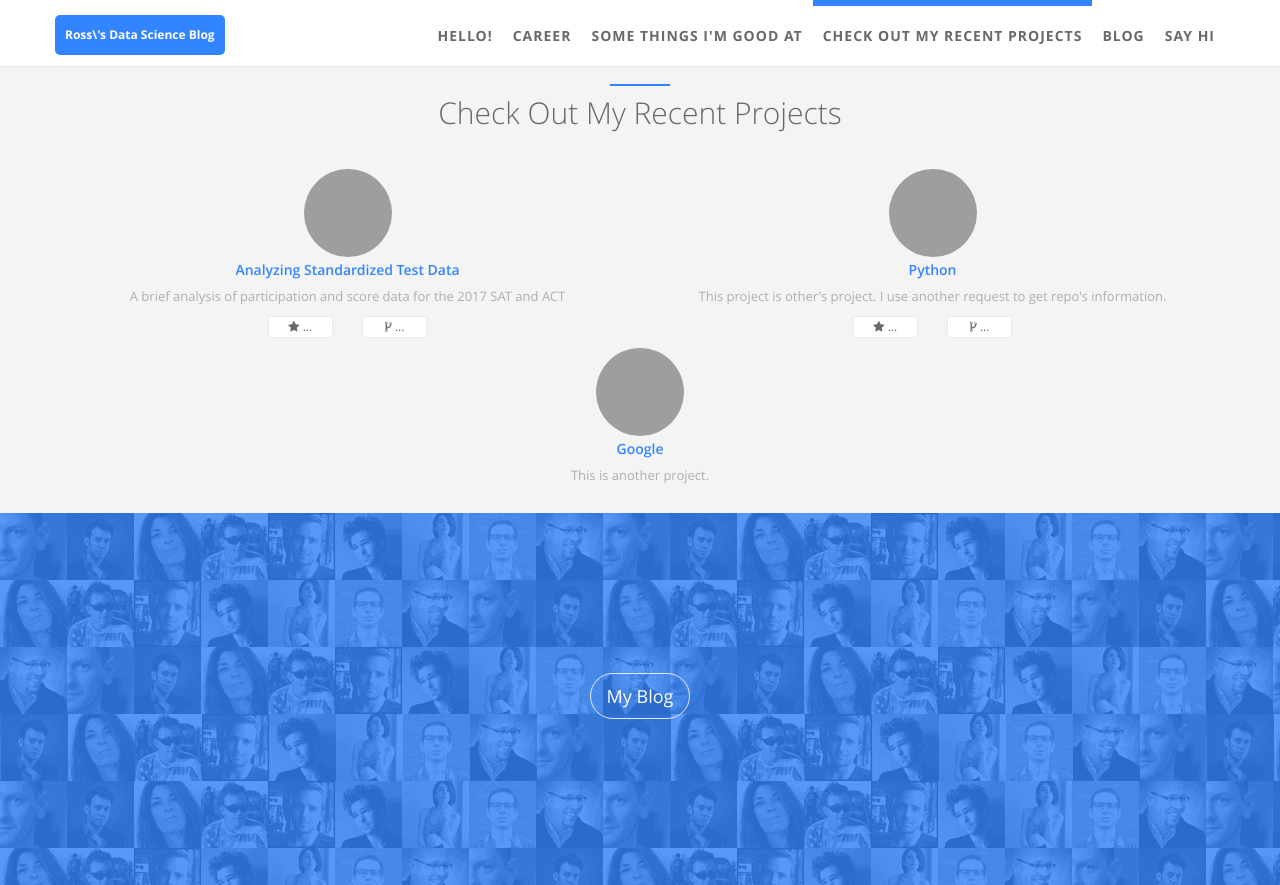
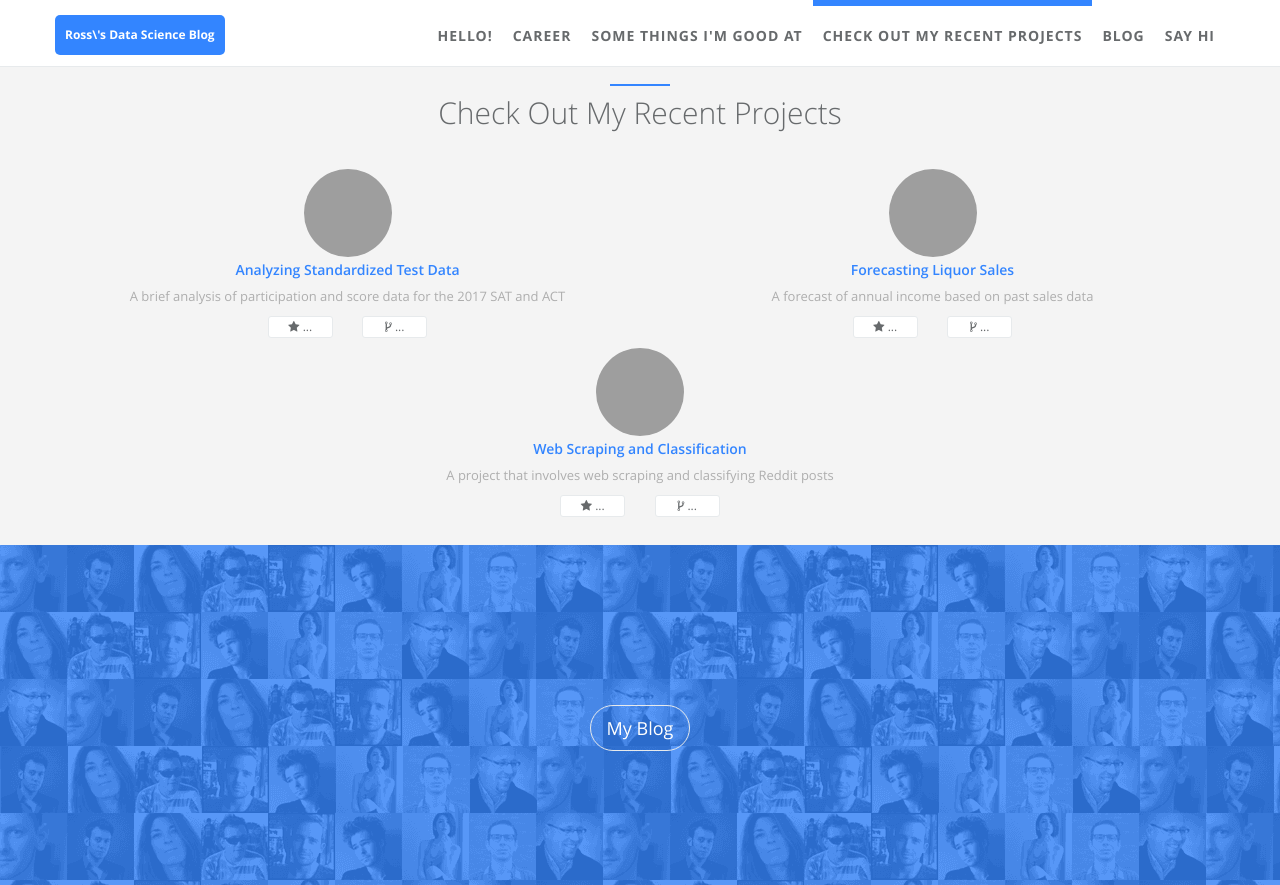
Before and after one commit to RossReisman/RossReisman.github.io, a Jekyll site: the page built from index.html, in a window 1280 px wide and 900 px high, scrolled down 2917 px, cut to the strip 0-885 px from the top of the window. Built offline with Jekyll 4.4.1, drawn with Linux system fonts in a browser that asks for light colours; grey boxes are pictures that could not be loaded.

Commit message:
Update projects.yml

```diff
--- a/_data/index/projects.yml
+++ b/_data/index/projects.yml
@@ -8,15 +8,16 @@
   img: /static/assets/img/landing/jekyll.png
   desc: A brief analysis of participation and score data for the 2017 SAT and ACT
 
-- name: Python
+- name: Forecasting Liquor Sales
   i18n: cpython
-  gh_user: python
-  repo: cpython
+  gh_user: RossReisman
+  repo: Liquor-Sales-Forecast
   img: /static/assets/img/landing/python.png
-  desc: This project is other's project. I use another request to get repo's information.
+  desc: A forecast of annual income based on past sales data
 
-- name: Google
+- name: Web Scraping and Classification
   i18n: google
-  url: https://google.com
-  img: /static/assets/img/landing/google.png
-  desc: This is another project.
+  gh_user: RossReisman
+  repo: Web-Scraping-And-Classifying-Reddit-Posts
+  img: /static/assets/img/landing/python.png
+  desc: A project that involves web scraping and classifying Reddit posts
```
